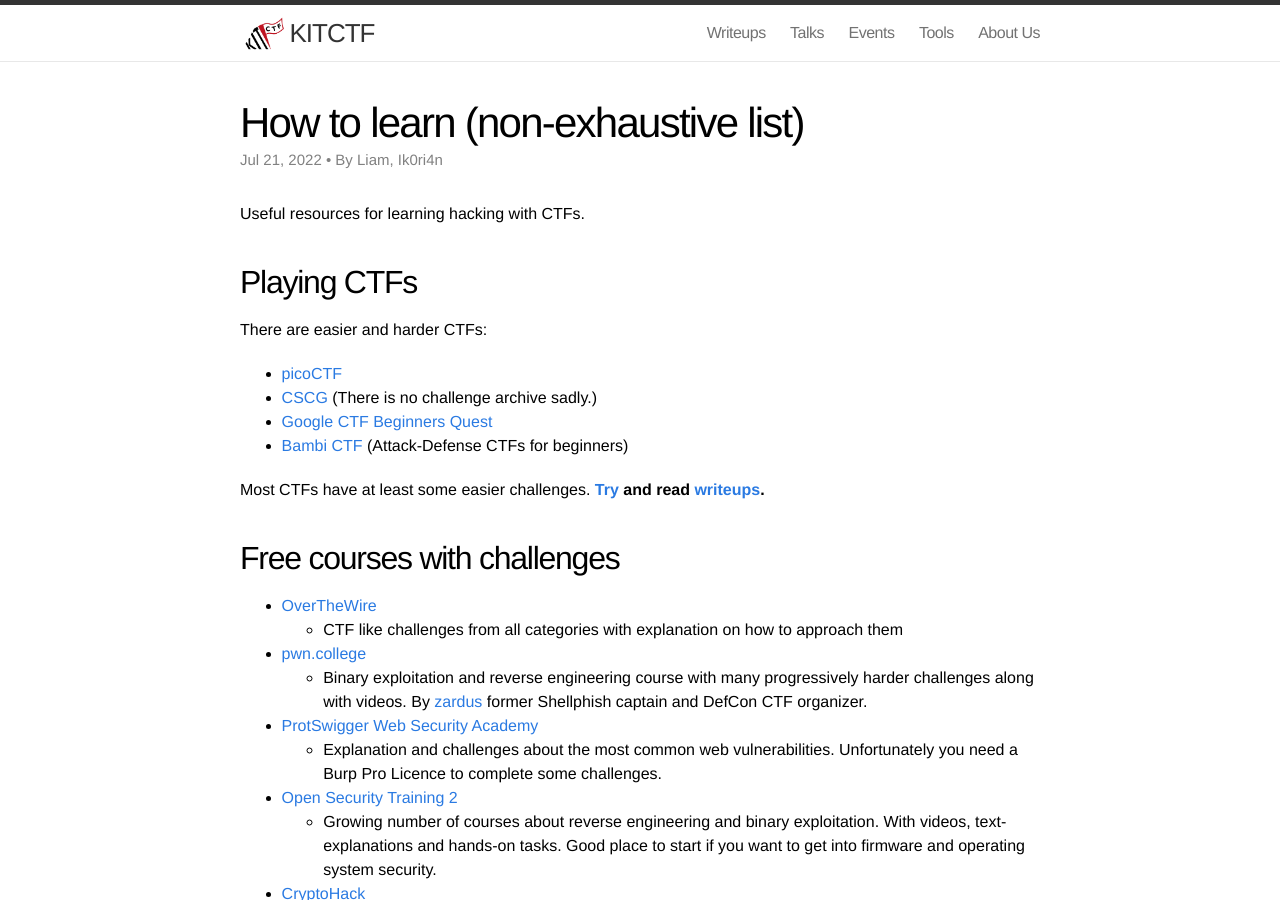
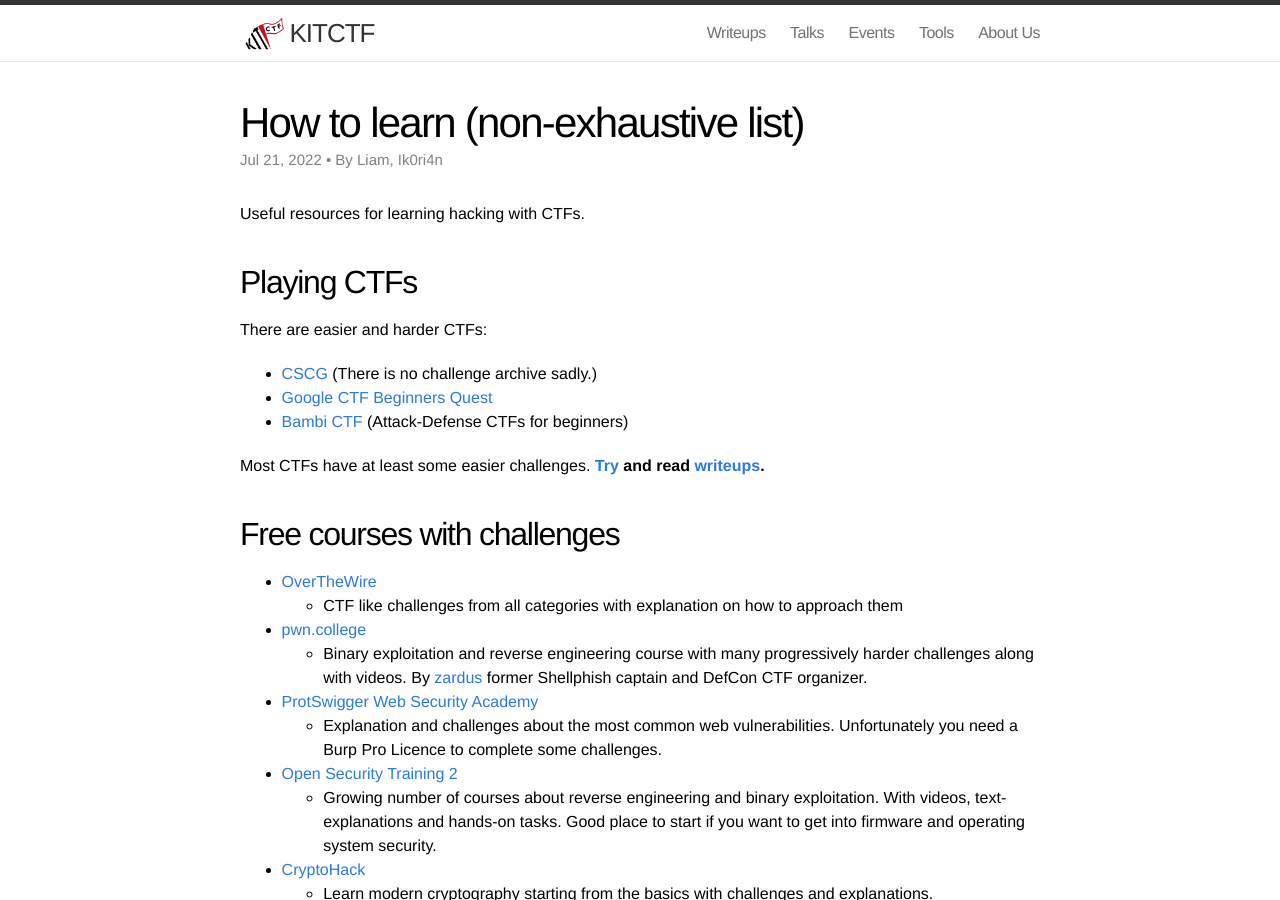
Before and after one commit to kitctf/www, a Jekyll site: the page built from _posts/2022-07-21-howto.md, in a window 1280 px wide and 900 px high. Built offline with Jekyll 4.4.1, drawn with Linux system fonts in a browser that asks for light colours.

Commit message:
remove pico ctf from resources

```diff
--- a/_posts/2022-07-21-howto.md
+++ b/_posts/2022-07-21-howto.md
@@ -11,7 +11,6 @@
 
 There are easier and harder CTFs:
 
-- [picoCTF](https://www.picoctf.org/)
 - [CSCG](https://www.cscg.de/) (There is no challenge archive sadly.)
 - [Google CTF Beginners Quest](https://capturetheflag.withgoogle.com/beginners-quest)
 - [Bambi CTF](https://ctftime.org/ctf/494/) (Attack-Defense CTFs for beginners)
```
